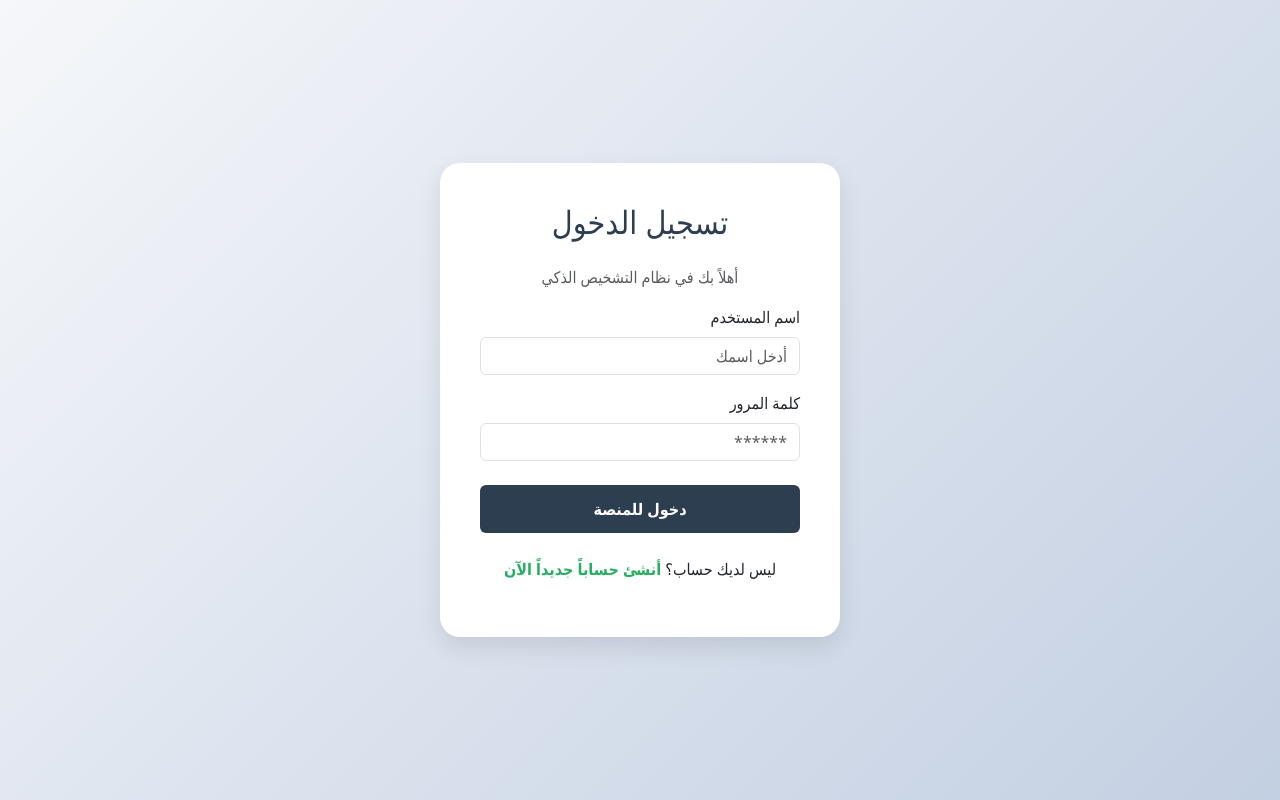
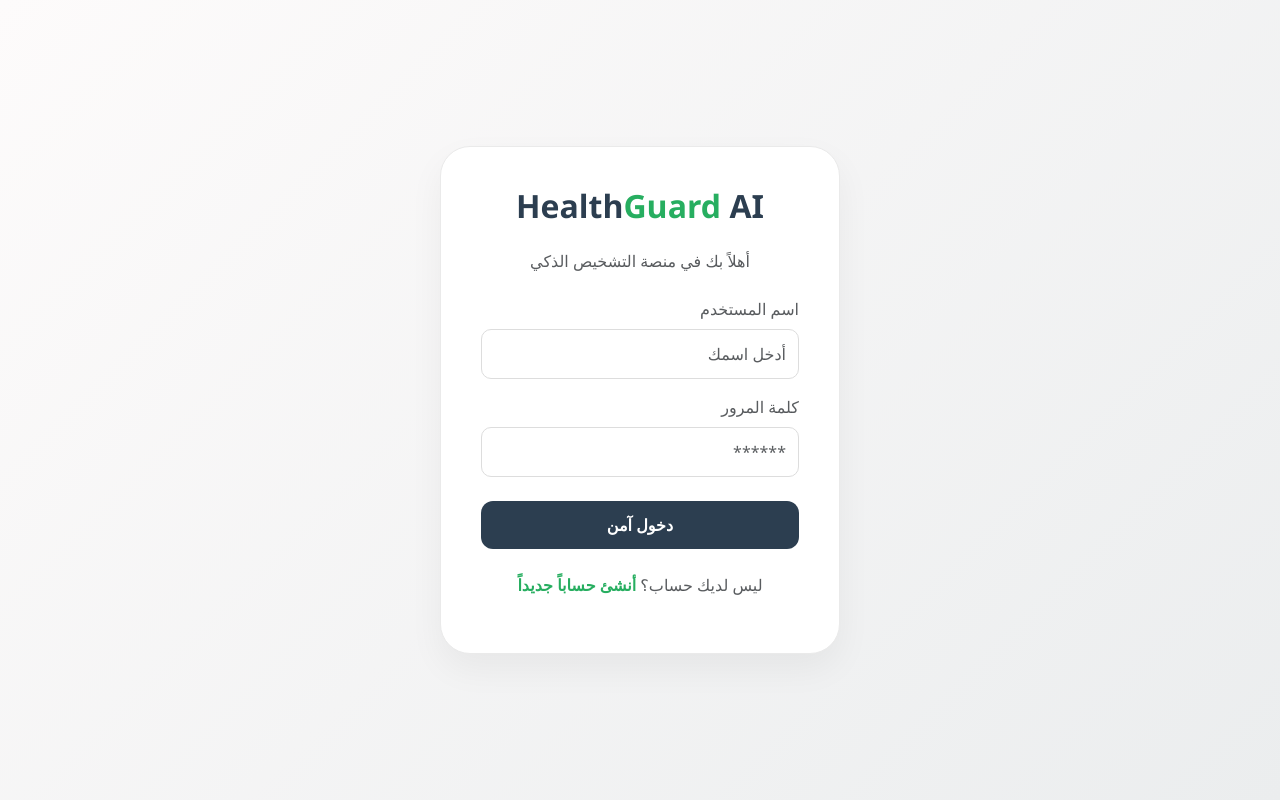
Before and after one commit to muzun44/Health-Guard-AI, a Python web app: template templates/login.html in a window 1280 px wide. Run offline with Jinja, Linux system fonts and the light colour scheme; the template is opened without the code that fills it, so the values that code supplies are empty.

Commit message:
Update login.html

```diff
--- a/templates/login.html
+++ b/templates/login.html
@@ -6,55 +6,38 @@
     <title>تسجيل الدخول - Health Guard</title>
     <link rel="stylesheet" href="https://cdn.jsdelivr.net/npm/bootstrap@5.3.0/dist/css/bootstrap.min.css">
     <style>
-        body {
-            background: linear-gradient(135deg, #f5f7fa 0%, #c3cfe2 100%);
-            font-family: 'Segoe UI', Tahoma, Geneva, Verdana, sans-serif;
-            height: 100vh;
-            display: flex;
-            align-items: center;
-        }
-        .login-container {
-            max-width: 400px;
-            margin: auto;
-            background: white;
-            padding: 40px;
-            border-radius: 20px;
-            box-shadow: 0 10px 25px rgba(0,0,0,0.1);
-        }
-        .btn-login {
-            background-color: #2c3e50;
-            border: none;
-            padding: 12px;
-            font-weight: bold;
-        }
-        .btn-login:hover { background-color: #34495e; }
+        body { background: linear-gradient(135deg, #fdfbfb 0%, #ebedee 100%); height: 100vh; display: flex; align-items: center; font-family: 'Segoe UI', sans-serif; }
+        .login-card { max-width: 400px; margin: auto; background: white; padding: 40px; border-radius: 30px; box-shadow: 0 15px 35px rgba(0,0,0,0.05); border: 1px solid #eaeaea; }
+        .btn-primary { background-color: #2c3e50; border: none; padding: 12px; border-radius: 12px; font-weight: bold; }
+        .btn-primary:hover { background-color: #1a252f; }
+        .form-control { border-radius: 10px; padding: 12px; border: 1px solid #ddd; }
         .signup-link { color: #27ae60; text-decoration: none; font-weight: bold; }
     </style>
 </head>
 <body>
     <div class="container">
-        <div class="login-container text-center">
-            <h2 class="mb-4" style="color: #2c3e50;">تسجيل الدخول</h2>
-            <p class="text-muted">أهلاً بك في نظام التشخيص الذكي</p>
+        <div class="login-card text-center">
+            <h2 class="mb-4" style="color: #2c3e50; font-weight: 800;">Health<span style="color: #27ae60;">Guard</span> AI</h2>
+            <p class="text-muted mb-4">أهلاً بك في منصة التشخيص الذكي</p>
 
             {% if error %}
-            <div class="alert alert-danger">{{ error }}</div>
+            <div class="alert alert-danger p-2" style="border-radius: 10px; font-size: 14px;">{{ error }}</div>
             {% endif %}
 
             <form action="/login" method="POST" class="text-end">
                 <div class="mb-3">
-                    <label class="form-label">اسم المستخدم</label>
+                    <label class="form-label text-muted">اسم المستخدم</label>
                     <input type="text" name="username" class="form-control" placeholder="أدخل اسمك" required>
                 </div>
                 <div class="mb-4">
-                    <label class="form-label">كلمة المرور</label>
+                    <label class="form-label text-muted">كلمة المرور</label>
                     <input type="password" name="password" class="form-control" placeholder="******" required>
                 </div>
-                <button type="submit" class="btn btn-login btn-primary w-100 text-white">دخول للمنصة</button>
+                <button type="submit" class="btn btn-primary w-100 text-white">دخول آمن</button>
             </form>
 
             <div class="mt-4">
-                <p>ليس لديك حساب؟ <a href="/signup" class="signup-link">أنشئ حساباً جديداً الآن</a></p>
+                <p class="text-muted">ليس لديك حساب؟ <a href="/signup" class="signup-link">أنشئ حساباً جديداً</a></p>
             </div>
         </div>
     </div>
```
